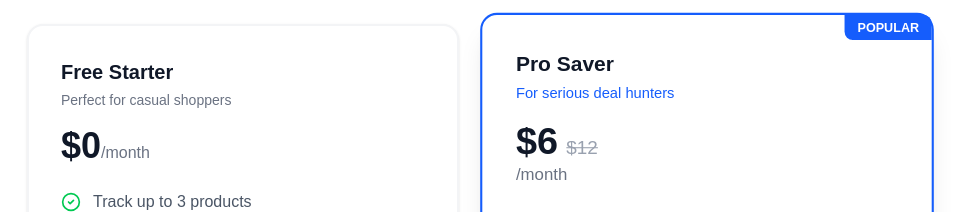
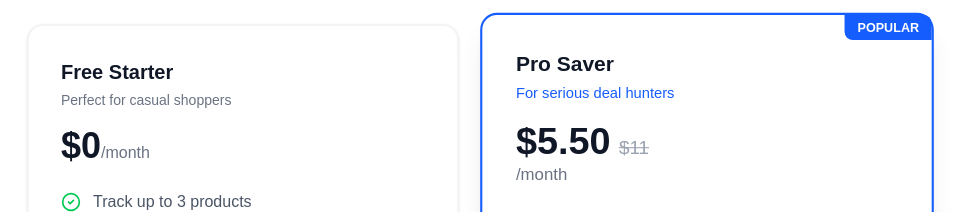
Before and after one commit to frompricetrackerai-byte/pricetracker, a Next.js app: page / in a window 1280 px wide. Shown: the part 2040-2252 px from the top of the page, without its empty margins (165-1130 px from the left). Built offline with nearby package versions, Linux system fonts and the light colour scheme.

Commit message:
chore: update pricing to .50 to match exact exchange rates

```diff
--- a/app/dashboard/settings/page.tsx
+++ b/app/dashboard/settings/page.tsx
@@ -1,5 +1,6 @@
 'use client';
 
+import * as React from 'react';
 import { useTheme } from "next-themes";
 import { Button } from '@/components/ui/button';
 import { Card, CardContent, CardDescription, CardHeader, CardTitle } from '@/components/ui/card';
@@ -9,6 +10,15 @@ import Link from 'next/link';
 
 export default function SettingsPage() {
     const { setTheme, theme } = useTheme();
+    const [mounted, setMounted] = React.useState(false);
+
+    React.useEffect(() => {
+        setMounted(true);
+    }, []);
+
+    if (!mounted) {
+        return <div className="p-8">Loading settings...</div>; // Or return null to render nothing until mounted
+    }
 
     return (
         <div className="container max-w-4xl mx-auto p-4 md:p-8 space-y-8">
--- a/app/page.tsx
+++ b/app/page.tsx
@@ -289,8 +289,8 @@ export default function LandingPage() {
                 </div>
                 <div className="mb-6">
                   <div className="flex items-baseline gap-2">
-                    <span className="text-4xl font-bold text-gray-900">$6</span>
-                    <span className="text-gray-400 line-through text-lg">$12</span>
+                    <span className="text-4xl font-bold text-gray-900">$5.50</span>
+                    <span className="text-gray-400 line-through text-lg">$11</span>
                   </div>
                   <span className="text-gray-500">/month</span>
                 </div>
--- a/components/subscription/BillingCards.tsx
+++ b/components/subscription/BillingCards.tsx
@@ -64,7 +64,7 @@ export default function BillingCards({ isPremium, serverCurrency }: BillingCards
                             <Check className="mr-2 h-4 w-4 text-green-500" /> Track up to 3 products
                         </li>
                         <li className="flex items-center">
-                            <Check className="mr-2 h-4 w-4 text-green-500" /> Hourly checks
+                            <Check className="mr-2 h-4 w-4 text-green-500" /> Automated price updates
                         </li>
                         <li className="flex items-center">
                             <Check className="mr-2 h-4 w-4 text-green-500" /> Email alerts
@@ -115,7 +115,7 @@ export default function BillingCards({ isPremium, serverCurrency }: BillingCards
                             <Check className="mr-2 h-4 w-4 text-green-500" /> Track up to 100 products
                         </li>
                         <li className="flex items-center">
-                            <Check className="mr-2 h-4 w-4 text-green-500" /> 15-minute checks
+                            <Check className="mr-2 h-4 w-4 text-green-500" /> Faster price updates
                         </li>
                         <li className="flex items-center">
                             <Check className="mr-2 h-4 w-4 text-green-500" /> Priority alerts
--- a/lib/utils/currency.ts
+++ b/lib/utils/currency.ts
@@ -17,7 +17,7 @@ export const CURRENCIES: Record<string, CurrencyConfig> = {
         code: 'USD',
         symbol: '$',
         locale: 'en-US',
-        conversionRate: 0.012, // 1 INR ≈ 0.012 USD
+        conversionRate: 0.0111, // 1 INR ≈ 0.0111 USD (User specified: 499 INR ≈ 5.52 USD)
     },
     EUR: {
         code: 'EUR',
```
